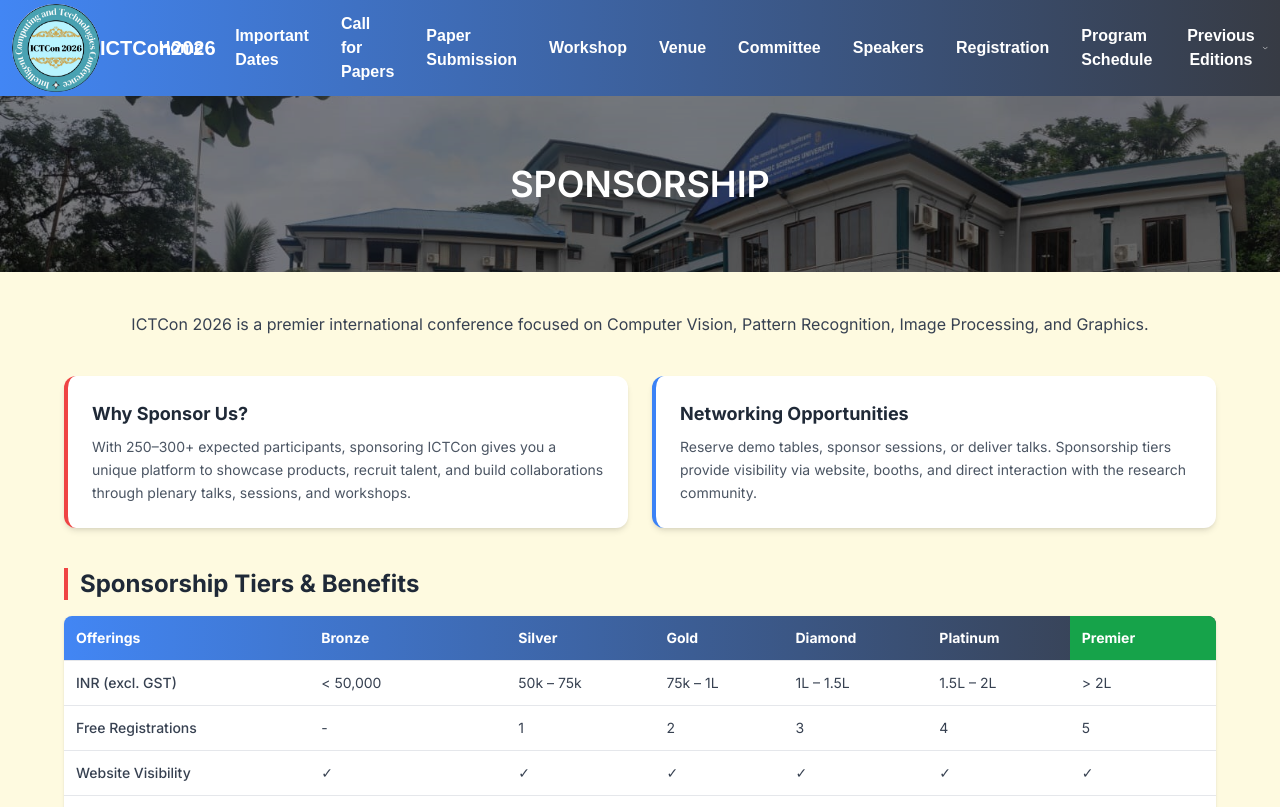
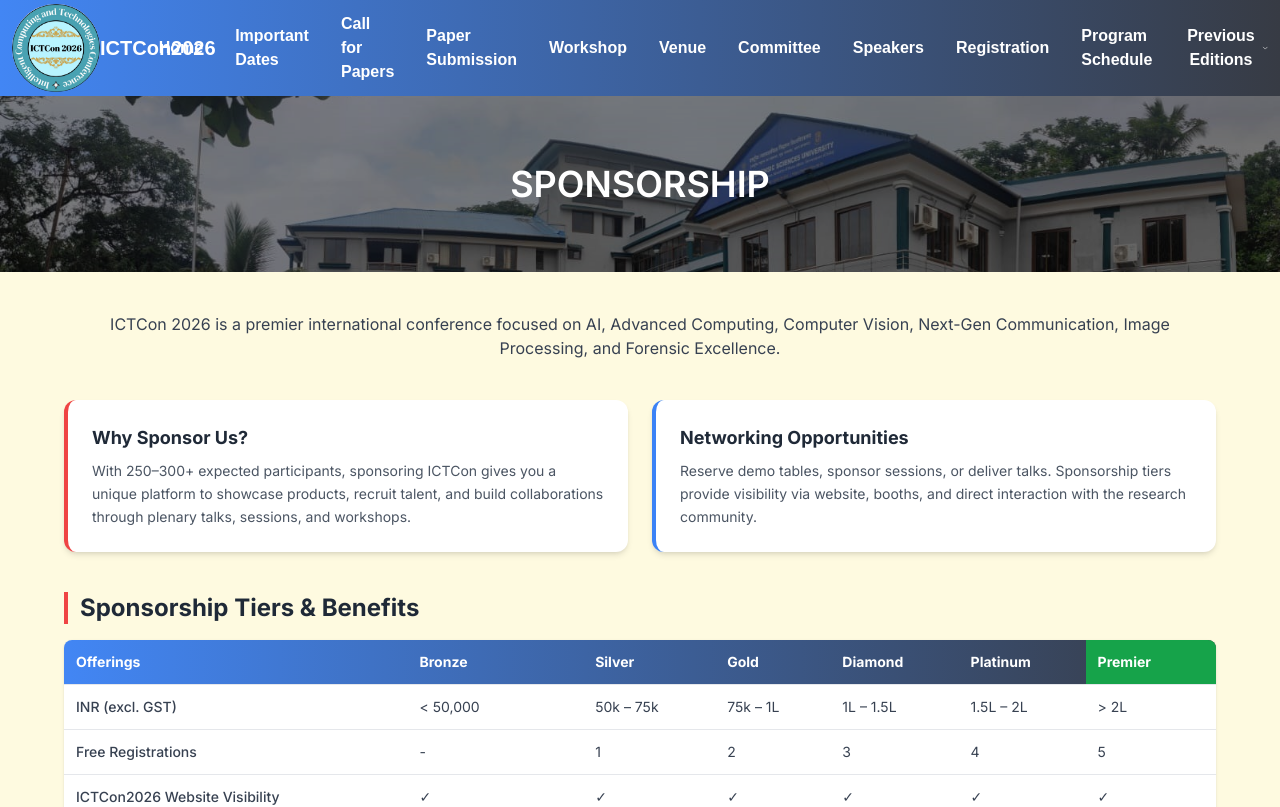
Before and after one commit to ictcon-cit/ictcon_2026, a Next.js app: page /sponsorship in a window 1280 px wide. Shown: the top 807 px of the page. Built offline with nearby package versions, Linux system fonts and the light colour scheme.

Commit message:
Update page.tsx

```diff
--- a/src/app/sponsorship/page.tsx
+++ b/src/app/sponsorship/page.tsx
@@ -13,8 +13,8 @@ export default function SponsorshipPage() {
 
             {/* ===== Top Description ===== */}
             <p className="text-center text-gray-700 text-sm md:text-base leading-relaxed">
-              ICTCon 2026 is a premier international conference focused on Computer Vision,
-              Pattern Recognition, Image Processing, and Graphics.
+              ICTCon 2026 is a premier international conference focused on AI, Advanced Computing, Computer Vision, Next-Gen Communication,
+              Image Processing, and Forensic Excellence.
             </p>
 
             {/* ===== Cards Section ===== */}
@@ -84,7 +84,7 @@ export default function SponsorshipPage() {
                     </tr>
 
                     <tr className="border-t">
-                      <td className="p-3 font-medium">Website Visibility</td>
+                      <td className="p-3 font-medium">ICTCon2026 Website Visibility</td>
                       <td className="p-3">✓</td>
                       <td className="p-3">✓</td>
                       <td className="p-3">✓</td>
```
